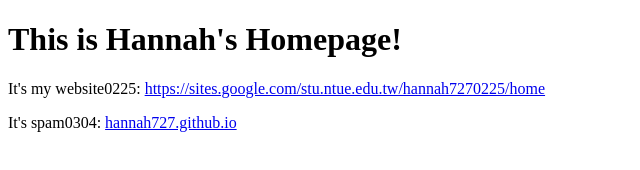
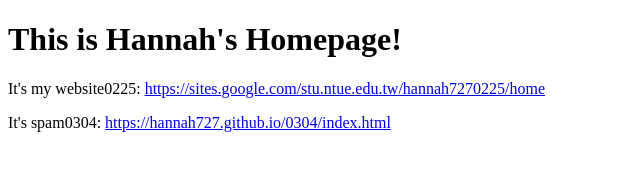
Before and after one commit to hannah727/hannah727.github.io, a plain HTML site: page index.html in a window 1280 px wide. Shown: the whole page, without its empty margins (0-640 px from the left). Drawn offline with Linux system fonts and the light colour scheme.

Commit message:
Update index.html

```diff
--- a/index.html
+++ b/index.html
@@ -10,6 +10,6 @@
 <p></p>It's my website0225:
 <a href="https://sites.google.com/stu.ntue.edu.tw/hannah7270225/home">https://sites.google.com/stu.ntue.edu.tw/hannah7270225/home </a>
 <p></p>It's spam0304:
-<a href="https://www.ntue.edu.tw/"> hannah727.github.io </a>
+<a href="https://www.ntue.edu.tw/"> https://hannah727.github.io/0304/index.html </a>
 </body>
 </html>
```
